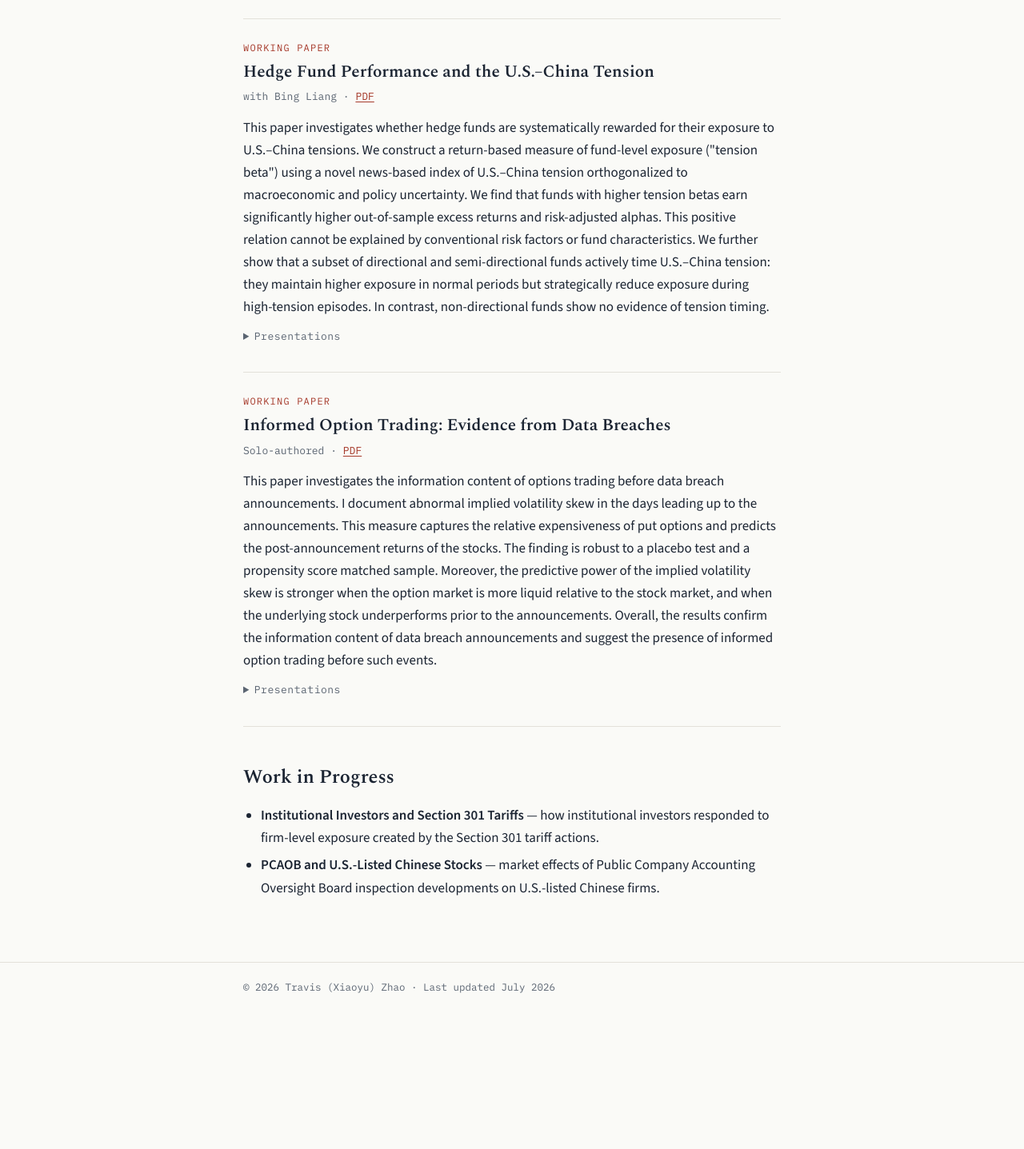
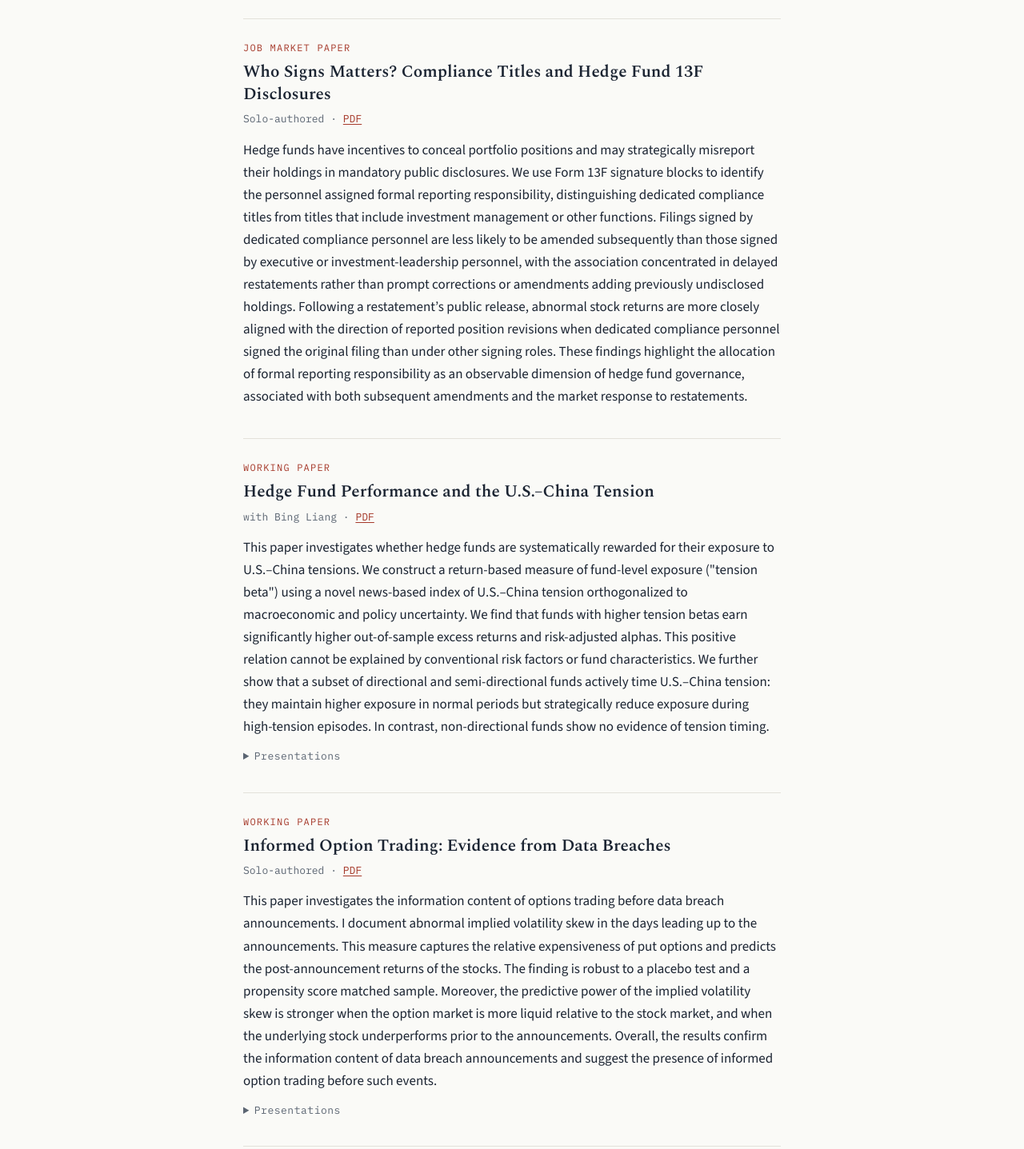
Before and after one commit to traviszhao1128/JM, a plain HTML site: page research.html in a window 1280 px wide. Shown: the part 220-1657 px from the top of the page at 80% size. Before the commit the page ends 1500 px from the top, so only its background shows below. Drawn offline with nearby package versions, Linux system fonts and the light colour scheme.

Commit message:
Add Who Signs Matters as Job Market Paper

```diff
--- a/research.html
+++ b/research.html
@@ -4,7 +4,7 @@
 <meta charset="UTF-8">
 <meta name="viewport" content="width=device-width, initial-scale=1.0">
 <title>Research — Travis (Xiaoyu) Zhao</title>
-<meta name="description" content="Working papers and research in progress by Travis (Xiaoyu) Zhao: hedge funds and U.S.–China tension, informed option trading around data breaches.">
+<meta name="description" content="Job market paper, working papers, and research in progress by Travis (Xiaoyu) Zhao: hedge fund compliance and 13F disclosures, U.S.–China tension, and informed option trading around data breaches.">
 <link rel="preconnect" href="https://fonts.googleapis.com">
 <link href="https://fonts.googleapis.com/css2?family=Spectral:wght@400;600&family=Source+Sans+3:wght@400;600&family=IBM+Plex+Mono:wght@400;500&display=swap" rel="stylesheet">
 <link rel="stylesheet" href="style.css">
@@ -29,6 +29,13 @@
   <div class="wrap">
     <h1>Research</h1>
     <p class="subtitle">Hedge funds · Institutional investors · Geopolitical risk · Options · Cybersecurity · Fintech</p>
+
+    <article class="paper">
+      <span class="eyebrow">Job Market Paper</span>
+      <h3>Who Signs Matters? Compliance Titles and Hedge Fund 13F Disclosures</h3>
+      <p class="meta">Solo-authored · <a href="papers/Zhao_JMP_Who_Signs_Matters.pdf">PDF</a></p>
+      <p class="abstract">Hedge funds have incentives to conceal portfolio positions and may strategically misreport their holdings in mandatory public disclosures. We use Form 13F signature blocks to identify the personnel assigned formal reporting responsibility, distinguishing dedicated compliance titles from titles that include investment management or other functions. Filings signed by dedicated compliance personnel are less likely to be amended subsequently than those signed by executive or investment-leadership personnel, with the association concentrated in delayed restatements rather than prompt corrections or amendments adding previously undisclosed holdings. Following a restatement’s public release, abnormal stock returns are more closely aligned with the direction of reported position revisions when dedicated compliance personnel signed the original filing than under other signing roles. These findings highlight the allocation of formal reporting responsibility as an observable dimension of hedge fund governance, associated with both subsequent amendments and the market response to restatements.</p>
+    </article>
 
     <article class="paper">
       <span class="eyebrow">Working Paper</span>
@@ -72,7 +79,7 @@
 </main>
 
 <footer>
-  <div class="wrap">© 2026 Travis (Xiaoyu) Zhao · Last updated July 2026</div>
+  <div class="wrap">© 2026 Travis (Xiaoyu) Zhao · Last updated September 2026</div>
 </footer>
 
 </body>
```
Also changed, not shown: 1 other file.
